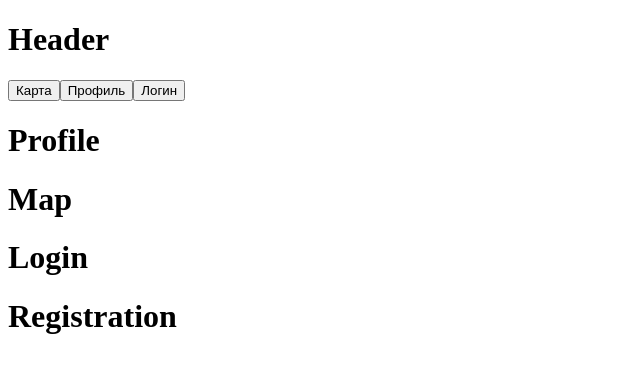
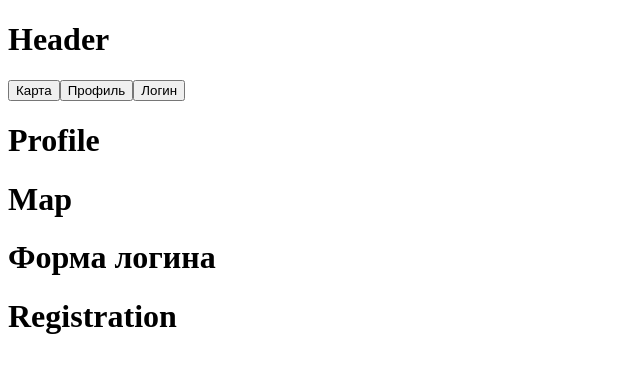
Before and after one commit to impedance/loft-taxi, a React (Create React App) app: page / in a window 1280 px wide. Shown: the top 372 px of the page, without its empty margins (0-640 px from the left). Built offline with nearby package versions, Linux system fonts and the light colour scheme.

Commit message:
rename login head3er

```diff
--- a/src/components/login.js
+++ b/src/components/login.js
@@ -1,5 +1,5 @@
 import React from 'react';
 
 export const Login = () => {
-  return <h1>Login</h1>
+  return <h1>Форма логина</h1>
 }
```
